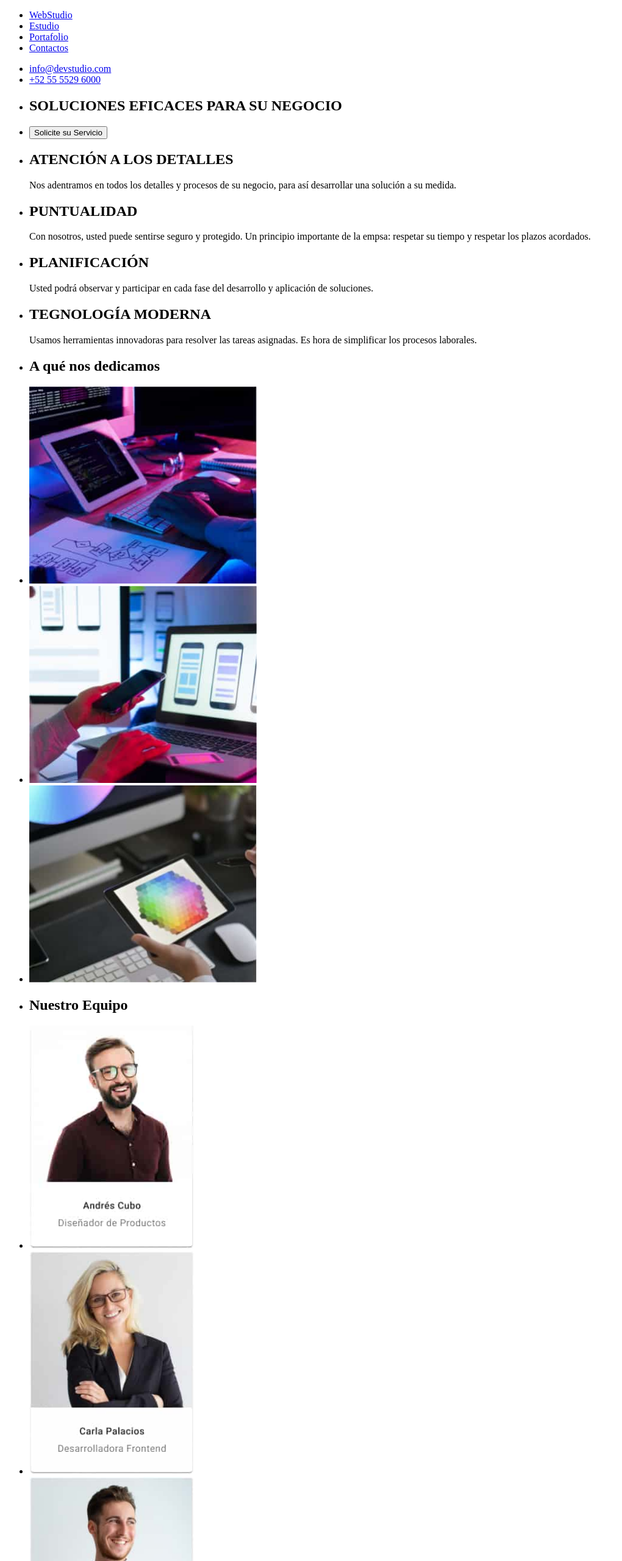
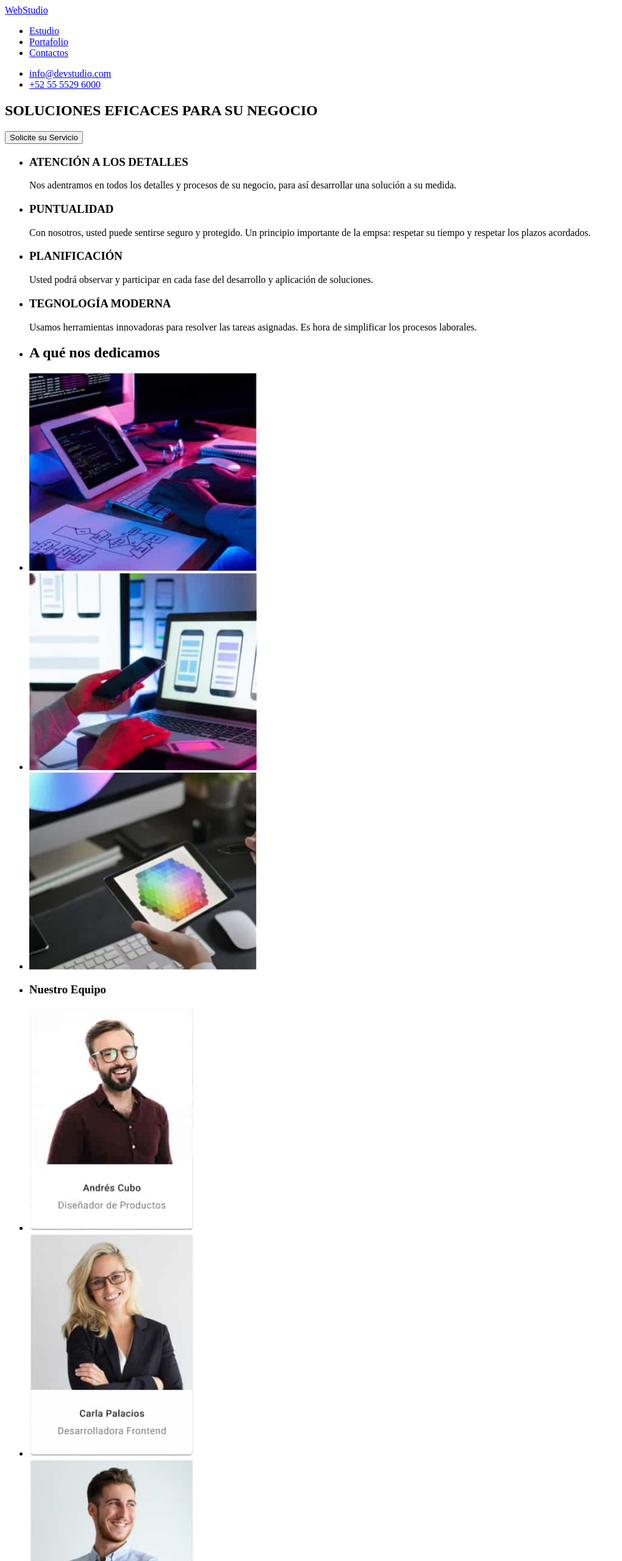
Before and after one commit to jormellopaniagua/goit-markup-hw-01, a plain HTML site: page index.html in a window 1280 px wide. Shown: the top 2560 px of the page at 61% size, without its empty margins (0-1020 px from the left). Drawn offline with Linux system fonts and the light colour scheme.

Commit message:
correccion 2 de la tarea

```diff
--- a/index.html
+++ b/index.html
@@ -8,52 +8,49 @@
   <body>
     <header>
       <nav>
+        <a href="#">WebStudio</a>
         <ul>
-          <li><a href="#">WebStudio</a></li>
           <li><a href="#">Estudio</a></li>
           <li><a href="#">Portafolio</a></li>
           <li><a href="#">Contactos</a></li>
         </ul>
       </nav>
-      <section>
-        <ul>
-          <li><a href="mailto:info@devstudio.com">info@devstudio.com</a></li>
-          <li><a href="tel:+525555296000">+52 55 5529 6000</a></li>
-        </ul>
-      </section>
+
+      <ul>
+        <li><a href="mailto:info@devstudio.com">info@devstudio.com</a></li>
+        <li><a href="tel:+525555296000">+52 55 5529 6000</a></li>
+      </ul>
     </header>
     <main>
       <section>
-        <ul>
-          <li><h1>SOLUCIONES EFICACES PARA SU NEGOCIO</h1></li>
-          <li><button type="button">Solicite su Servicio</button></li>
-        </ul>
+        <h1>SOLUCIONES EFICACES PARA SU NEGOCIO</h1>
+        <button type="button">Solicite su Servicio</button>
       </section>
       <section>
         <ul>
           <li>
-            <h2>ATENCIÓN A LOS DETALLES</h2>
+            <h3>ATENCIÓN A LOS DETALLES</h3>
             <p>
               Nos adentramos en todos los detalles y procesos de su negocio, para así desarrollar
               una solución a su medida.
             </p>
           </li>
           <li>
-            <h2>PUNTUALIDAD</h2>
+            <h3>PUNTUALIDAD</h3>
             <p>
               Con nosotros, usted puede sentirse seguro y protegido. Un principio importante de la
               empsa: respetar su tiempo y respetar los plazos acordados.
             </p>
           </li>
           <li>
-            <h2>PLANIFICACIÓN</h2>
+            <h3>PLANIFICACIÓN</h3>
             <p>
               Usted podrá observar y participar en cada fase del desarrollo y aplicación de
               soluciones.
             </p>
           </li>
           <li>
-            <h2>TEGNOLOGÍA MODERNA</h2>
+            <h3>TEGNOLOGÍA MODERNA</h3>
             <p>
               Usamos herramientas innovadoras para resolver las tareas asignadas. Es hora de
               simplificar los procesos laborales.
@@ -65,37 +62,48 @@
         <ul>
           <li><h2>A qué nos dedicamos</h2></li>
           <li>
-            <a href="#"
-              ><img src="./images/aquenosdedicamos1.jpg" alt="programacion" width="373"
-            /></a>
+            <img src="./images/aquenosdedicamos1.jpg" alt="programacion" width="373" />
           </li>
           <li>
-            <a href="#"
-              ><img src="./images/aquenosdedicamos2.jpg" alt="diseño responsivo" width="373"
-            /></a>
+            <img src="./images/aquenosdedicamos2.jpg" alt="diseño responsivo" width="373" />
           </li>
           <li>
-            <a href="#"
-              ><img src="./images/aquenosdedicamos3.jpg" alt="experiencia de usuario" width="373"
-            /></a>
+            <img src="./images/aquenosdedicamos3.jpg" alt="experiencia de usuario" width="373" />
           </li>
         </ul>
       </section>
       <section>
         <ul>
-          <li><h2>Nuestro Equipo</h2></li>
-          <li><img src="./images/fotoAndres.jpg" alt="experiencia de usuario" width="270" /></li>
-          <li><img src="./images/fotoCarla.jpg" alt="experiencia de usuario" width="270" /></li>
-          <li><img src="./images/fotoMario.jpg" alt="experiencia de usuario" width="270" /></li>
-          <li><img src="./images/fotoPablo.jpg" alt="experiencia de usuario" width="270" /></li>
+          <li><h3>Nuestro Equipo</h3></li>
+          <li>
+            <img
+              src="./images/fotoAndres.jpg"
+              alt="Andres cubo diseñador de productos"
+              width="270"
+            />
+          </li>
+          <li>
+            <img
+              src="./images/fotoCarla.jpg"
+              alt="Carla palacios Desarrolladora frontend"
+              width="270"
+            />
+          </li>
+          <li><img src="./images/fotoMario.jpg" alt="Mario dorado Marketing" width="270" /></li>
+          <li>
+            <img src="./images/fotoPablo.jpg" alt="Pablo Mijangos Diseñador IU" width="270" />
+          </li>
+          <!--los nombres y profesiones de los integrantes del equipo estan en las imagenes-->
         </ul>
       </section>
       <footer>
+        <a href="#">WebStudio</a>
         <address>
-          WebStudio<br />
-          Calz. Ticomán 500, Ciudad de México, CDMX, México<br />
-          <a href="mailto:info@example.com">info@example.com</a><br />
-          <a href="tel:++525555296000 ">+52 55 5529 6000 </a>
+          <ul>
+            <li><a href="#">Calz. Ticomán 500, Ciudad de México, CDMX, México</a></li>
+            <li><a href="mailto:info@example.com">info@example.com</a></li>
+            <li><a href="tel:++525555296000 ">+52 55 5529 6000 </a></li>
+          </ul>
         </address>
       </footer>
     </main>
```
